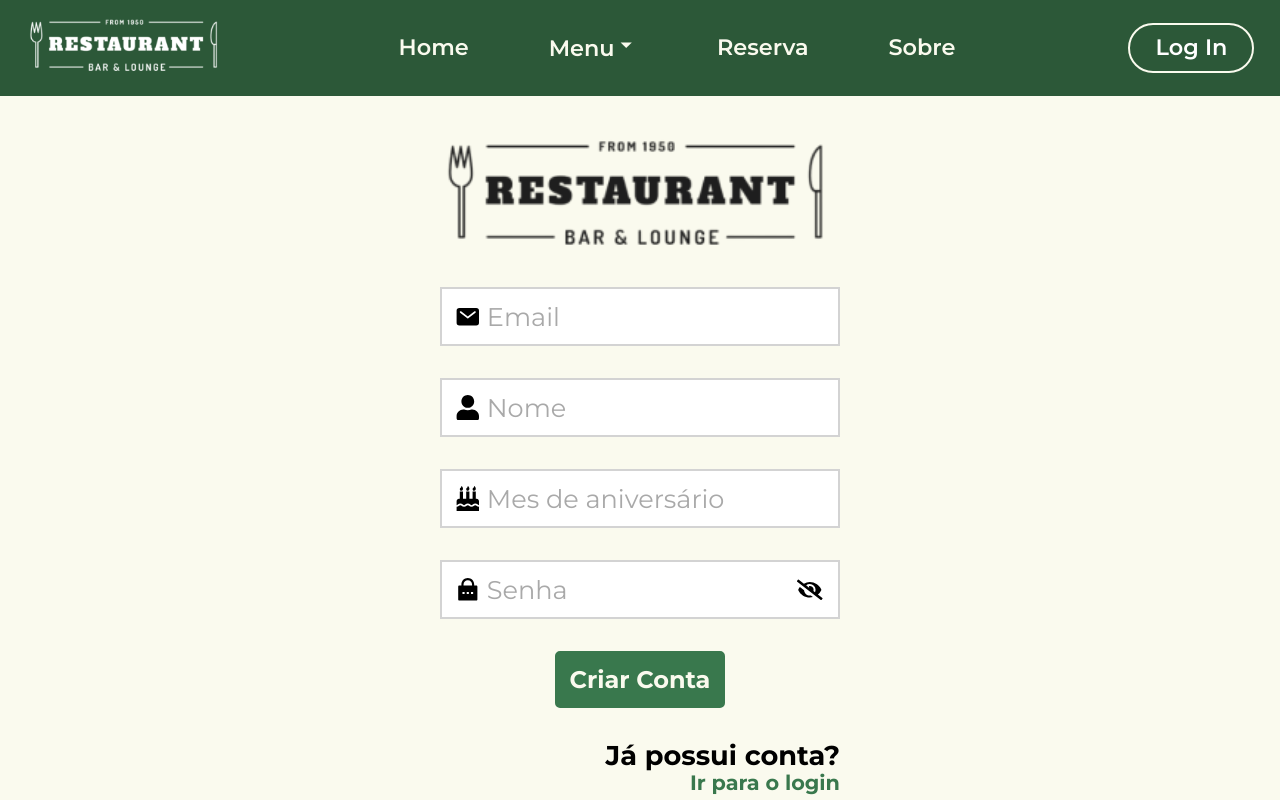
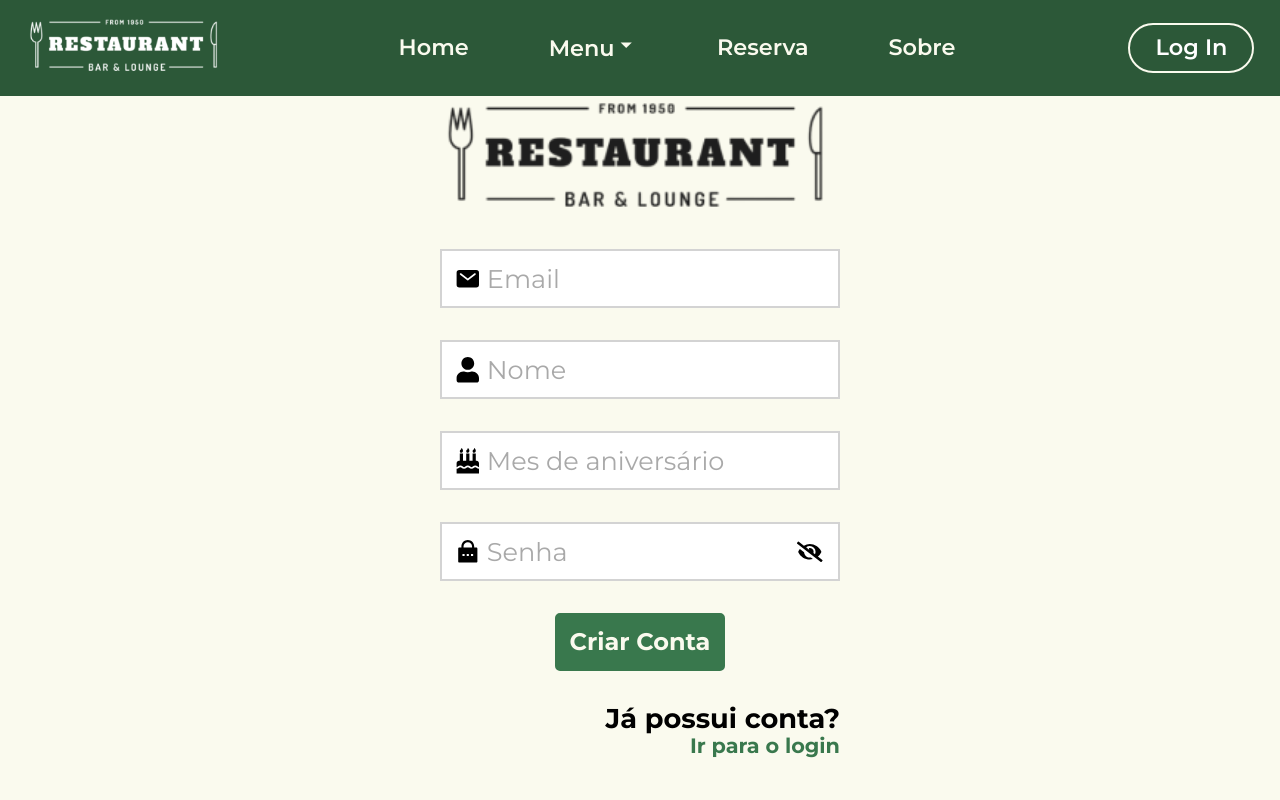
Before and after one commit to sergiotales1/therestaurant, a React (Vite) app: page /signup in a window 1280 px wide. Built offline with nearby package versions, Linux system fonts and the light colour scheme.

Commit message:
min height added and scroll to top on loading

```diff
--- a/src/customHooks.jsx
+++ b/src/customHooks.jsx
@@ -1,4 +1,4 @@
-import { useEffect, useState } from "react";
+import { useEffect } from "react";
 import { useLocation } from "react-router-dom";
 import DatePicker from "react-datepicker";
 import "react-datepicker/dist/react-datepicker.css";
--- a/src/pages/HomeLayout.jsx
+++ b/src/pages/HomeLayout.jsx
@@ -7,6 +7,9 @@ import { CircularProgress } from "@mui/material";
 
 function HomeLayout() {
   const { state } = useNavigation();
+  if (state === "loading") {
+    document.body.scrollTo(0, 0);
+  }
 
   return (
     <>
--- a/src/pages/Login.jsx
+++ b/src/pages/Login.jsx
@@ -12,6 +12,8 @@ import { CircularProgress } from "@mui/material";
 import { entrarComoVisitante } from "../js/utils";
 
 const LoginWrapper = styled.section`
+  height: 100vh;
+
   padding: 8rem 0;
   display: flex;
   flex-direction: column;
--- a/src/pages/Signup.jsx
+++ b/src/pages/Signup.jsx
@@ -13,6 +13,7 @@ import { Form, Link, useNavigation } from "react-router-dom";
 import { CircularProgress } from "@mui/material";
 
 const SignupWrapper = styled.section`
+  height: 100vh;
   padding: 8rem 0;
   display: flex;
   flex-direction: column;
```
